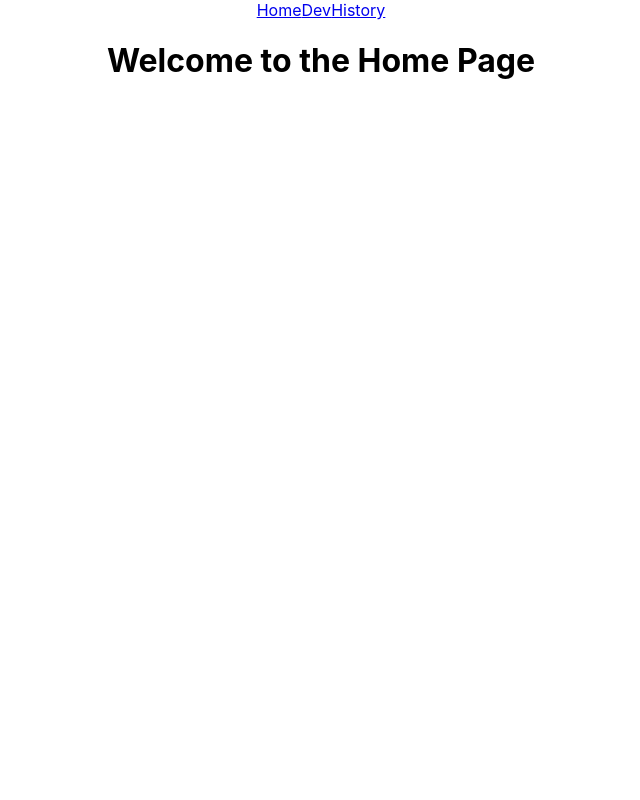
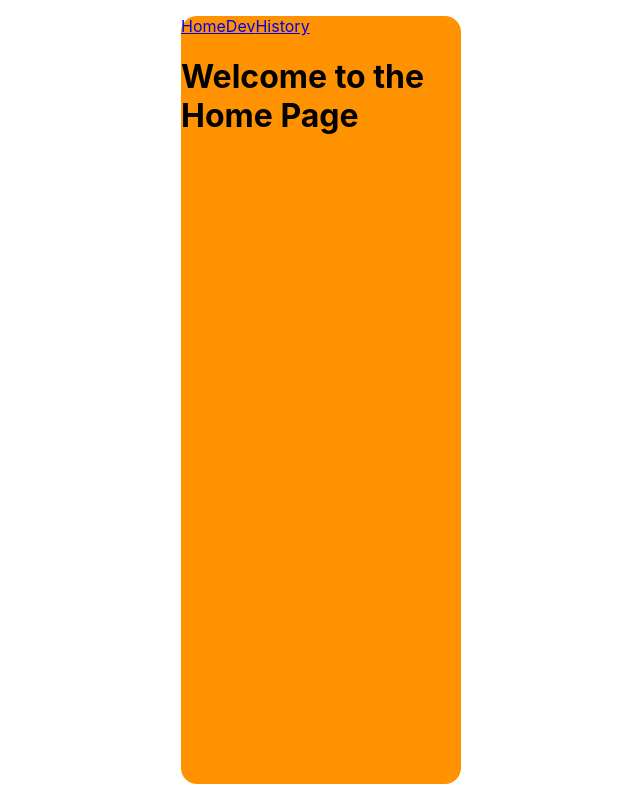
Before and after one commit to isacvale/Calc, a React (Create React App) app: page / in a window 1280 px wide. Shown: the whole page, without its empty margins (319-959 px from the left). Built offline with nearby package versions, Linux system fonts and the light colour scheme.

Commit message:
Creates Frame in Calc page.

```diff
--- /dev/null
+++ b/src/pages/Calculator/components/Frame/index.js
@@ -0,0 +1,15 @@
+import React from 'react'
+import styled from '@emotion/styled'
+
+const StyledFrame = styled.div(({theme}) => ({
+    background: theme.colors.primary,
+    borderRadius: 16,
+    height: 'calc(100vh - 2rem)',
+    width: 280,
+}))
+
+const Frame = args => {
+    return <StyledFrame {...args} />
+}
+
+export default Frame
--- /dev/null
+++ b/src/pages/Calculator/components/Page/index.js
@@ -0,0 +1,16 @@
+import React from 'react'
+import styled from '@emotion/styled'
+
+const Page = styled.div(({theme}) => ({
+    alignItems: 'center',
+    background: theme.colors.white,
+    bottom: 0,
+    display: 'flex',
+    left: 0,
+    justifyContent: 'center',
+    position: 'fixed',
+    right: 0,
+    top: 0,
+}))
+
+export default Page
--- /dev/null
+++ b/src/pages/Calculator/components/index.js
@@ -0,0 +1,2 @@
+export { default as Page } from './Page'
+export { default as Frame } from './Frame'
--- a/src/pages/Calculator/index.js
+++ b/src/pages/Calculator/index.js
@@ -1,12 +1,16 @@
 import React from 'react'
+
 import { Navigation } from '../../core'
+import { Frame, Page } from './components'
 
 function App() {
   return (
-    <div className="App">
-      <Navigation />
-      <div><h1>Welcome to the Home Page</h1></div>
-    </div>
+    <Page>
+        <Frame>
+            <Navigation />
+            <div><h1>Welcome to the Home Page</h1></div>
+        </Frame>
+    </Page>
   )
 }
 
```
